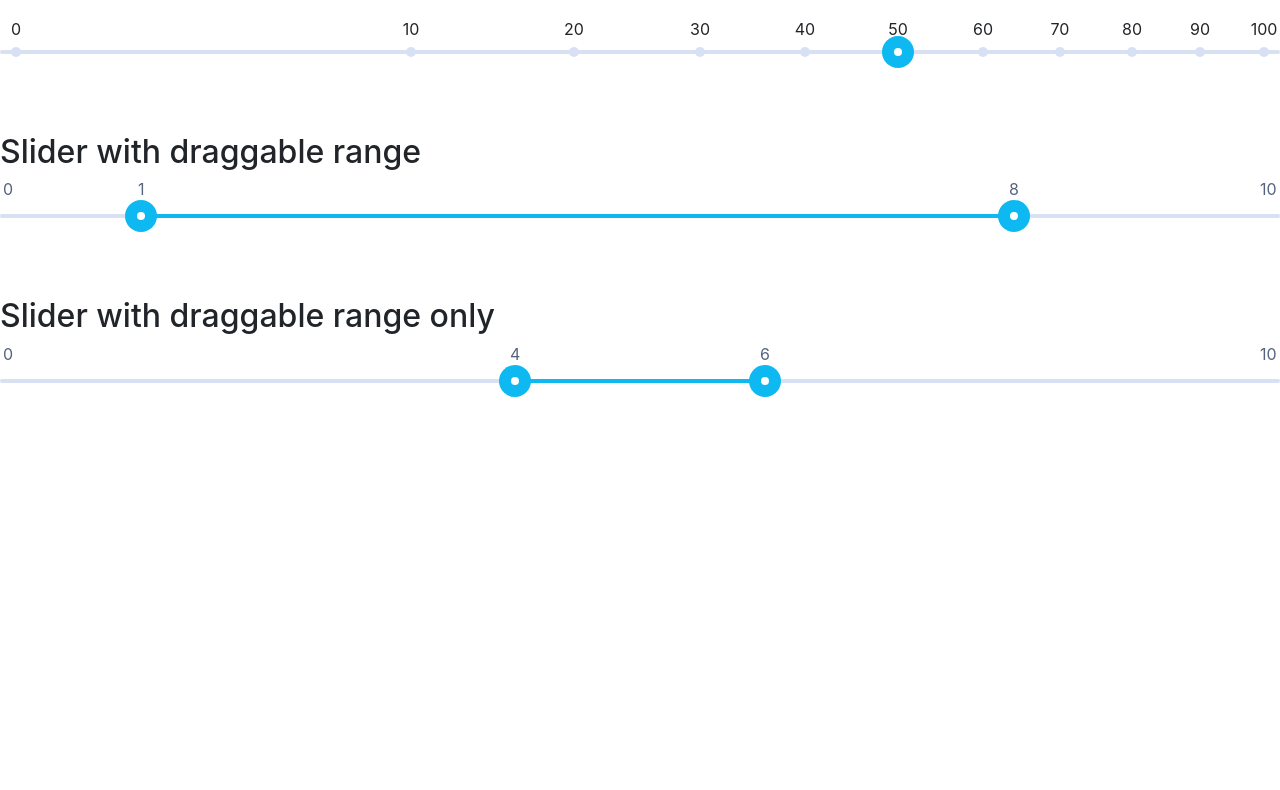
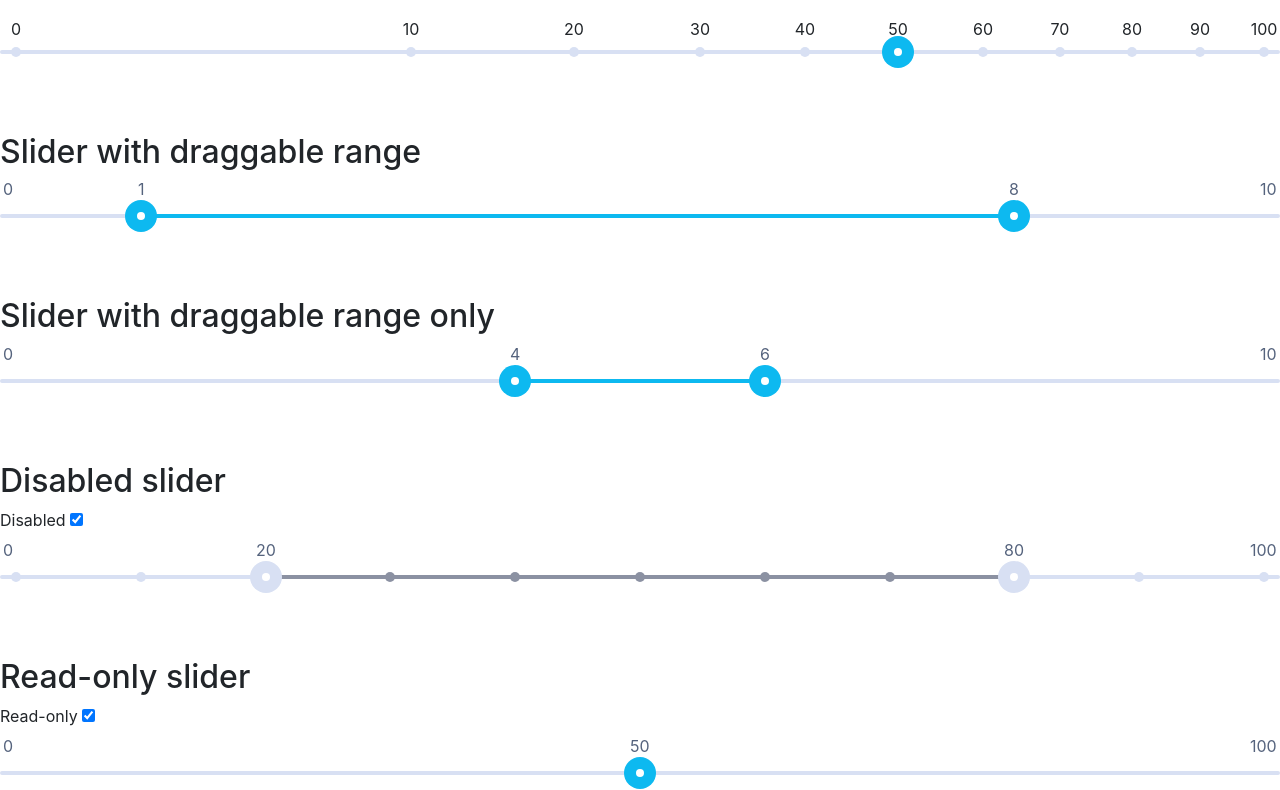
Before and after one commit to angular-slider/ngx-slider, an Angular app: page / in a window 1280 px wide. Shown: the part 5303-6093 px from the top of the page. Before the commit the page ends 5701 px from the top, so only its background shows below. Built offline with nearby package versions, Linux system fonts and the light colour scheme.

Commit message:
Add disabled and read-only slider examples

```diff
--- a/src/app/app.component.html
+++ b/src/app/app.component.html
@@ -142,3 +142,14 @@ Current letter: {{this.indexToLetter(alphabetSlider.value)}}
 
 <h2>Slider with draggable range only</h2>
 <ng2-slider [(value)]="draggableRangeOnlySlider.minValue" [(highValue)]="draggableRangeOnlySlider.maxValue" [options]="draggableRangeOnlySlider.options"></ng2-slider>
+
+
+<h2>Disabled slider</h2>
+<!-- [(ngModel)]="disabledSliderDisabled" -->
+<label>Disabled <input type="checkbox"  [(ngModel)]="disabledSliderCheckbox" (change)="onChangeDisabledSliderCheckbox()"></label>
+<ng2-slider [(value)]="disabledSlider.minValue" [(highValue)]="disabledSlider.maxValue" [options]="disabledSlider.options"></ng2-slider>
+
+
+<h2>Read-only slider</h2>
+<label>Read-only <input type="checkbox" [(ngModel)]="readOnlySliderCheckbox" (change)="onChangeReadOnlySliderCheckbox()"></label>
+<ng2-slider [(value)]="readOnlySlider.value" [options]="readOnlySlider.options"></ng2-slider>
--- a/src/app/app.component.ts
+++ b/src/app/app.component.ts
@@ -421,6 +421,32 @@ export class AppComponent {
     }
   };
 
+  disabledSliderCheckbox: boolean = true;
+
+  disabledSlider: RangeSliderModel = {
+    minValue: 20,
+    maxValue: 80,
+    options: {
+      floor: 0,
+      ceil: 100,
+      step: 10,
+      disabled: true,
+      showTicks: true,
+      draggableRange: true
+    }
+  };
+
+  readOnlySliderCheckbox: boolean = true;
+
+  readOnlySlider: SimpleSliderModel = {
+    value: 50,
+    options: {
+      floor: 0,
+      ceil: 100,
+      readOnly: true
+    }
+  };
+
   createDateRange(): Date[] {
     const dates: Date[] = [];
     for (let i = 1; i <= 31; i++) {
@@ -436,4 +462,16 @@ export class AppComponent {
   letterToIndex(letter: string): number {
     return 'ABCDEFGHIJKLMNOPQRSTUVWXYZ'.indexOf(letter);
   }
+
+  /* TODO: For better or worse, Angular 2+ does not run deep checks on change detection, unlike $watch in angularjs
+     The only sane workaround for now is creating a new options object for every update that needs to be done.
+     Otherwise, it's a long way down the rabbithole of costly custom check detection
+     In future refactoring, I think it's better to move away from nested options to simply a list of @Inputs */
+  onChangeDisabledSliderCheckbox() {
+    this.disabledSlider.options = Object.assign({}, this.disabledSlider.options, {disabled: this.disabledSliderCheckbox});
+  }
+
+  onChangeReadOnlySliderCheckbox() {
+    this.readOnlySlider.options = Object.assign({}, this.readOnlySlider.options, {readOnly: this.readOnlySliderCheckbox});
+  }
 }
```
